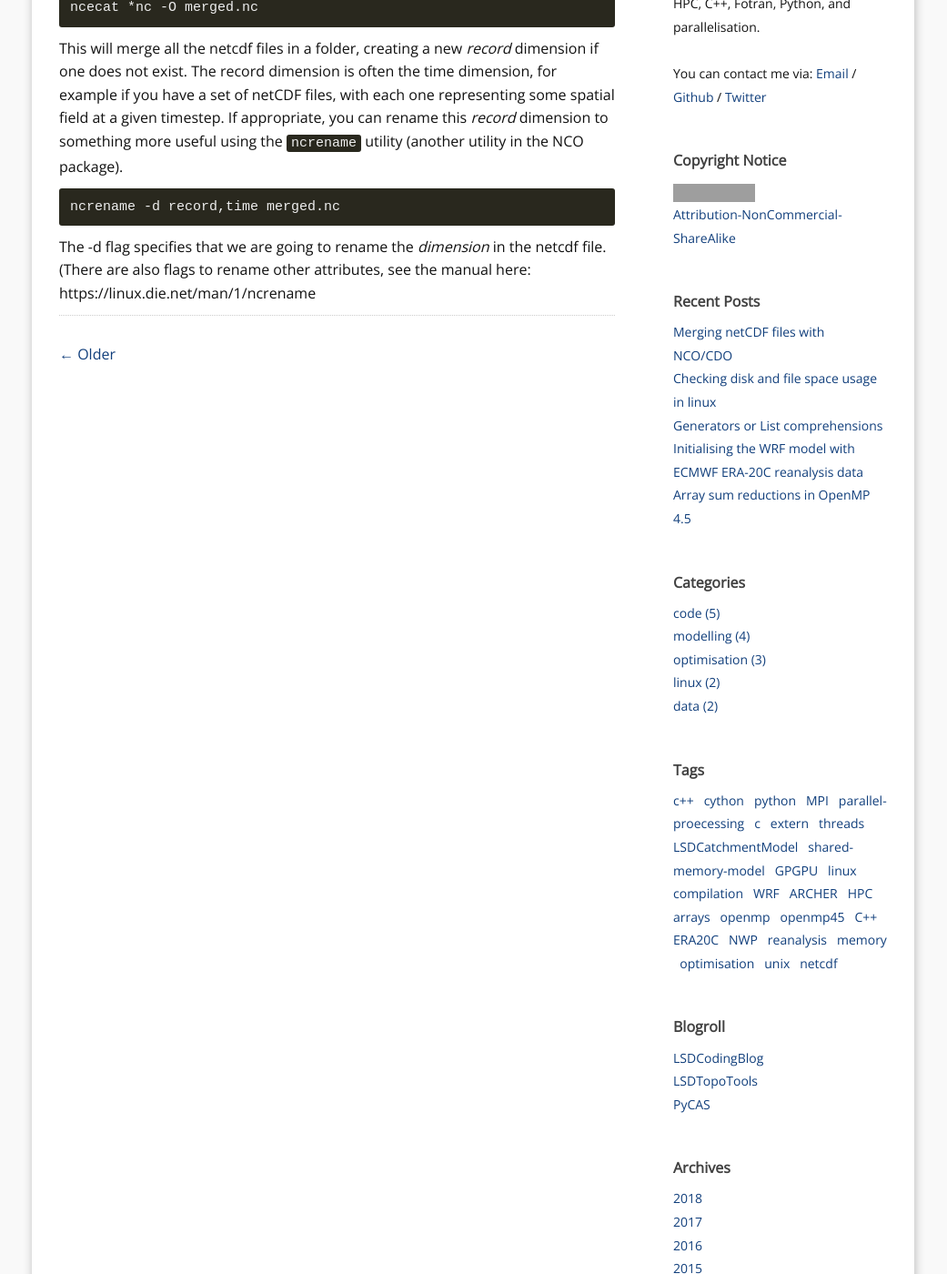
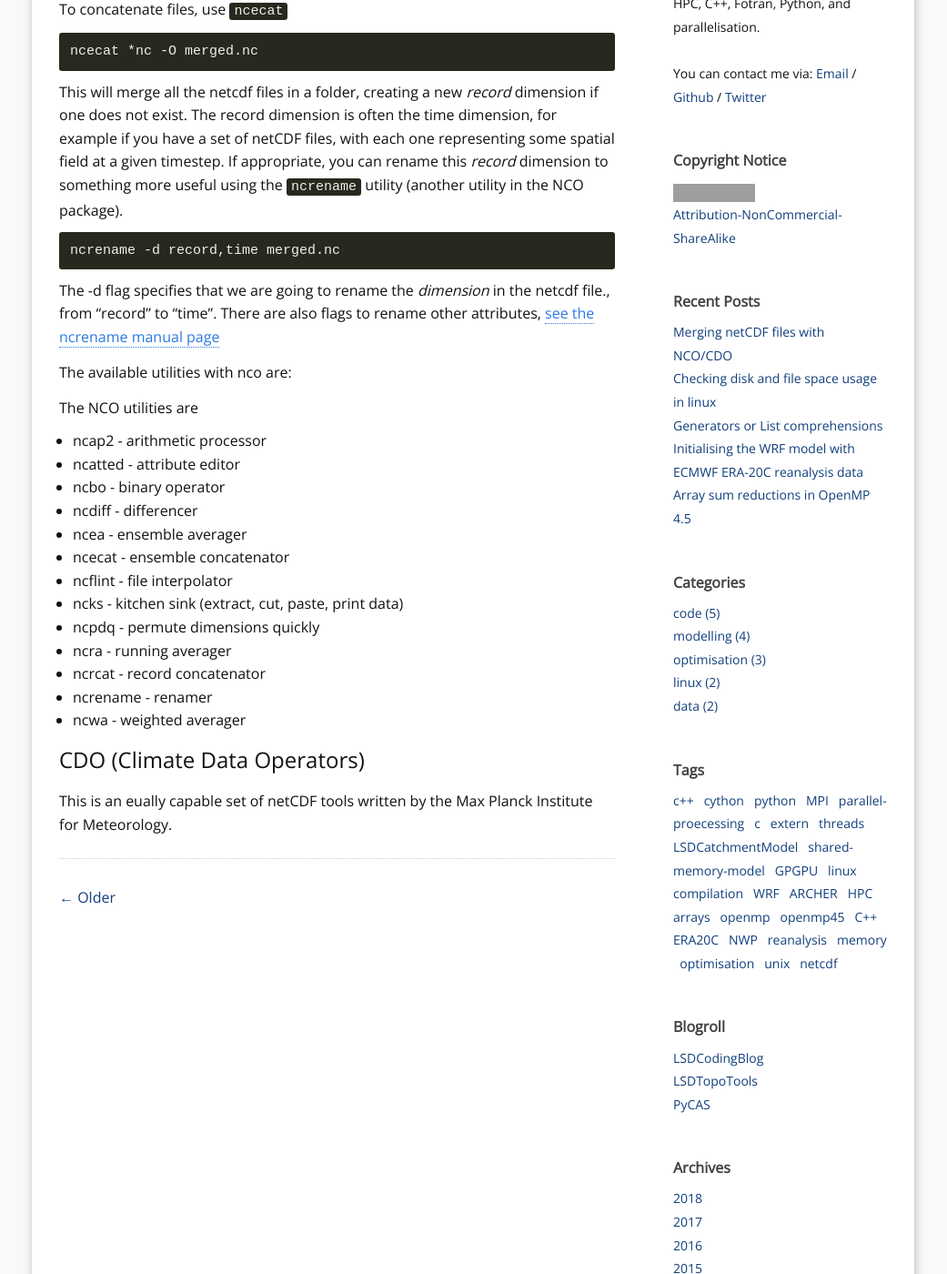
Before and after one commit to dvalters/dvalters.github.io, a Jekyll site: the page built from _posts/2018-01-16-NetCDF-merging.markdown, in a window 1280 px wide and 1400 px high, scrolled down 456 px. Shown: the whole window at 91% size, without its empty margins (120-1161 px from the left). Built offline with Jekyll 4.4.1, drawn with Linux system fonts in a browser that asks for light colours; comment, search, counter and statistics services are not loaded; some of the changed text lies outside the part shown; grey boxes are pictures that could not be loaded.

Commit message:
Typos and a few more notes

````diff
--- a/_posts/2018-01-16-NetCDF-merging.markdown
+++ b/_posts/2018-01-16-NetCDF-merging.markdown
@@ -5,7 +5,9 @@ tags: netcdf
 categories: data modelling
 ---
 
-You can merge netcdf files (say, along a time dimension) with the`nco` utility. (nco is actually a set of linux command line utilities for performing common operations on netcdf files.)
+## NCO (NetCDF Operators)
+
+You can merge netcdf files (say, along a time dimension) with the `nco` utility. (nco is actually a set of linux command line utilities for performing common operations on netcdf files.)
 
 To concatenate files, use `ncecat`
 
@@ -19,4 +21,29 @@ This will merge all the netcdf files in a folder, creating a new _record_ dimens
 ncrename -d record,time merged.nc
 ```
 
-The -d flag specifies that we are going to rename the _dimension_ in the netcdf file. (There are also flags to rename other attributes, see the manual here: https://linux.die.net/man/1/ncrename
+The -d flag specifies that we are going to rename the _dimension_ in the netcdf file., from "record" to "time". There are also flags to rename other attributes, [see the ncrename manual page](https://linux.die.net/man/1/ncrename)
+
+The available utilities with nco are:
+
+The NCO utilities are
+
+ - ncap2 - arithmetic processor
+ - ncatted - attribute editor
+ - ncbo - binary operator
+ - ncdiff - differencer
+ - ncea - ensemble averager
+ - ncecat - ensemble concatenator
+ - ncflint - file interpolator
+ - ncks - kitchen sink (extract, cut, paste, print data)
+ - ncpdq - permute dimensions quickly
+ - ncra - running averager
+ - ncrcat - record concatenator
+ - ncrename - renamer
+ - ncwa - weighted averager
+
+
+## CDO (Climate Data Operators)
+
+This is an eually capable set of netCDF tools written by the Max Planck Institute for Meteorology.
+
+[](https://code.mpimet.mpg.de/projects/cdo/)
````
